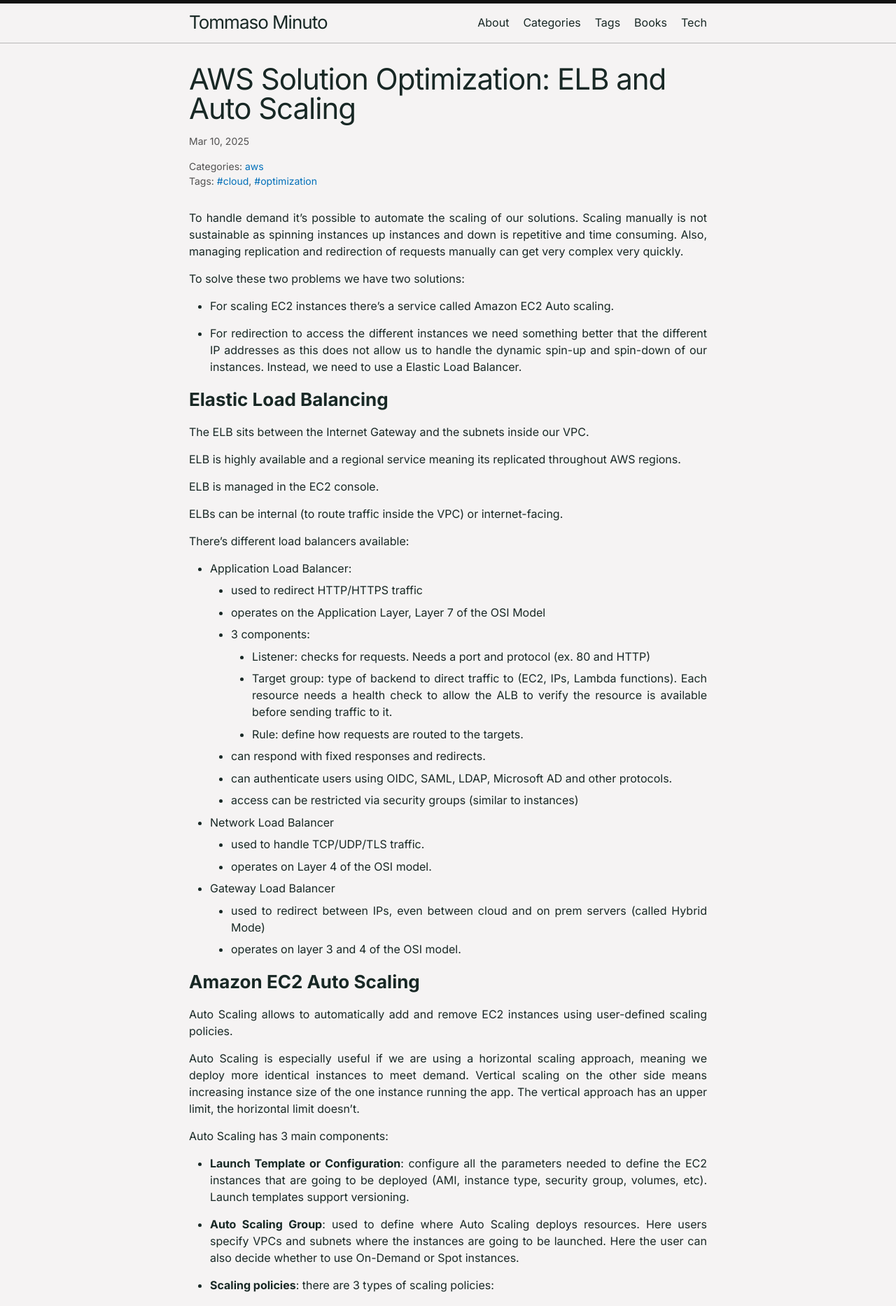
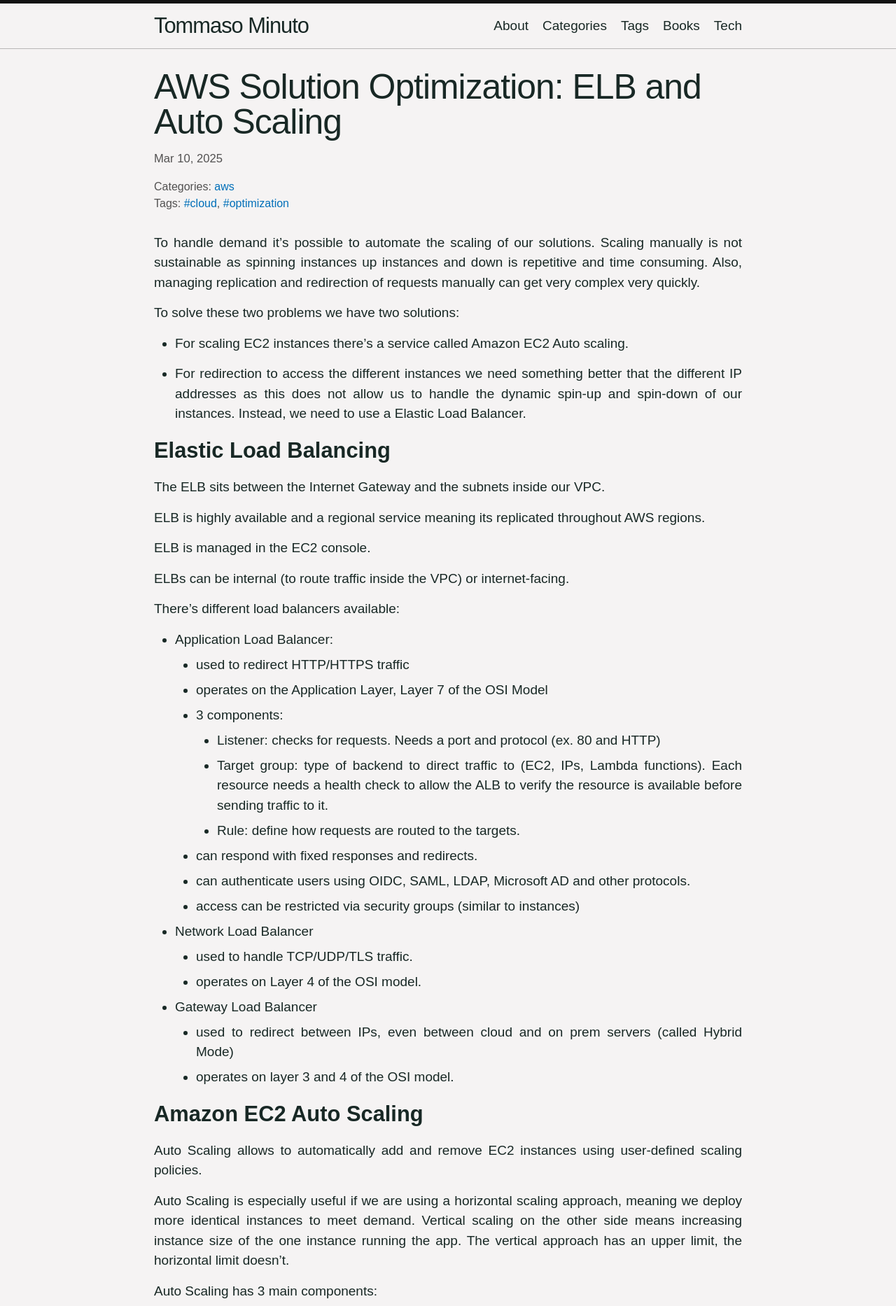
Before and after one commit to thetombrider/blog.thetombrider.xyz, a Jekyll site: the page built from _posts/aws/2025-03-10-aws-optimization.md, in a window 1280 px wide. Shown: the top 1866 px of the page at 70% size. Built offline with Jekyll 4.4.1, drawn with Linux system fonts in a browser that asks for light colours; some web fonts are replaced.

Commit message:
migrated font to SF Pro from Inter

```diff
--- a/_includes/head.html
+++ b/_includes/head.html
@@ -4,6 +4,7 @@
   <meta name="viewport" content="width=device-width, initial-scale=1">
   {%- seo -%}
   <link rel="stylesheet" href="{{ "/assets/main.css" | relative_url }}">
+  <link rel="stylesheet" href="{{ "/assets/fonts/fonts.css" | relative_url }}">
   {%- feed_meta -%}
   {%- if jekyll.environment == 'production' and site.google_analytics -%}
     {%- include google-analytics.html -%}
--- a/_sass/minima.scss
+++ b/_sass/minima.scss
@@ -2,8 +2,8 @@
 
 // Define defaults for each variable.
 
-$base-font-family: 'Inter', sans-serif !default;
-$base-font-size:   16px !default;
+$base-font-family: 'SF Pro', sans-serif !default;
+$base-font-size:   19px !default;
 $base-font-weight: 400 !default;
 $small-font-size:  $base-font-size * 0.875 !default;
 $base-line-height: 1.5 !default;
@@ -21,10 +21,10 @@ $grey-color-dark:  darken($grey-color, 25%) !default;
 $table-text-align: left !default;
 
 // Width of the content area
-$content-width:    800px !default;
+$content-width:    900px !default;
 
 $on-palm:          600px !default;
-$on-laptop:        800px !default;
+$on-laptop:        900px !default;
 
 // Use media queries like this:
 @mixin media-query($device) {
@@ -42,7 +42,7 @@ $on-laptop:        800px !default;
 }
 
 .post-tags {
-  font-size: 14px;
+  font-size: 16px;
   color: $grey-color;
 }
 
--- /dev/null
+++ b/assets/fonts/fonts.css
@@ -0,0 +1,63 @@
+/* SF Pro Display - Regular */
+@font-face {
+    font-family: 'SF Pro';
+    font-style: normal;
+    font-weight: 400;
+    src: url('../fonts/SF-Pro-Display-Regular.otf') format('opentype');
+}
+
+/* SF Pro Display - Regular Italic */
+@font-face {
+    font-family: 'SF Pro';
+    font-style: italic;
+    font-weight: 400;
+    src: url('../fonts/SF-Pro-Display-RegularItalic.otf') format('opentype');
+}
+
+/* SF Pro Display - Light */
+@font-face {
+    font-family: 'SF Pro';
+    font-style: normal;
+    font-weight: 300;
+    src: url('../fonts/SF-Pro-Display-Light.otf') format('opentype');
+}
+
+/* SF Pro Display - Light Italic */
+@font-face {
+    font-family: 'SF Pro';
+    font-style: italic;
+    font-weight: 300;
+    src: url('../fonts/SF-Pro-Display-LightItalic.otf') format('opentype');
+}
+
+/* SF Pro Display - Medium */
+@font-face {
+    font-family: 'SF Pro';
+    font-style: normal;
+    font-weight: 500;
+    src: url('../fonts/SF-Pro-Display-Medium.otf') format('opentype');
+}
+
+/* SF Pro Display - Medium Italic */
+@font-face {
+    font-family: 'SF Pro';
+    font-style: italic;
+    font-weight: 500;
+    src: url('../fonts/SF-Pro-Display-MediumItalic.otf') format('opentype');
+}
+
+/* SF Pro Display - Thin */
+@font-face {
+    font-family: 'SF Pro';
+    font-style: normal;
+    font-weight: 100;
+    src: url('../fonts/SF-Pro-Display-Thin.otf') format('opentype');
+}
+
+/* SF Pro Display - Thin Italic */
+@font-face {
+    font-family: 'SF Pro';
+    font-style: italic;
+    font-weight: 100;
+    src: url('../fonts/SF-Pro-Display-ThinItalic.otf') format('opentype');
+}
```
Also changed, not shown: 9 other files.
